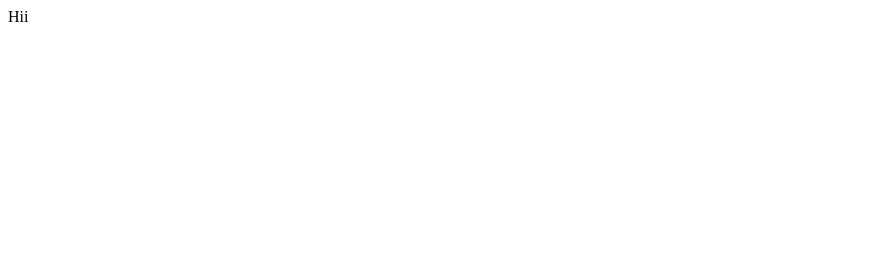
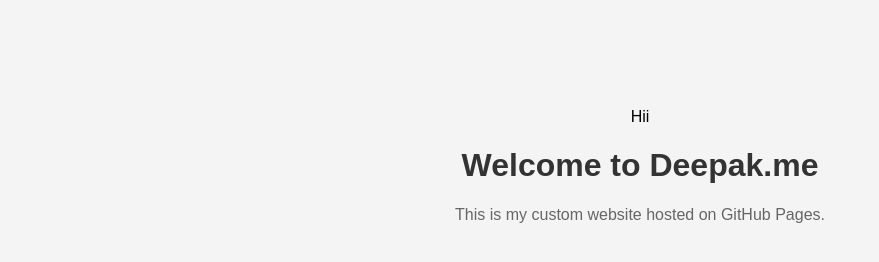
Before and after one commit to deepak1830/deepak1830.github.io, a plain HTML site: page index.html in a window 1280 px wide. Shown: the whole page, without its empty margins (0-879 px from the left). Drawn offline with Linux system fonts and the light colour scheme.

Commit message:
Create index.html for Deepak's portfolio

```diff
--- a/index.html
+++ b/index.html
@@ -1 +1,26 @@
 Hii
+<!DOCTYPE html>
+<html lang="en">
+<head>
+  <meta charset="UTF-8">
+  <title>Deepak's Portfolio</title>
+  <style>
+    body {
+      font-family: Arial, sans-serif;
+      text-align: center;
+      padding-top: 100px;
+      background-color: #f4f4f4;
+    }
+    h1 {
+      color: #333;
+    }
+    p {
+      color: #666;
+    }
+  </style>
+</head>
+<body>
+  <h1>Welcome to Deepak.me</h1>
+  <p>This is my custom website hosted on GitHub Pages.</p>
+</body>
+</html>
```
